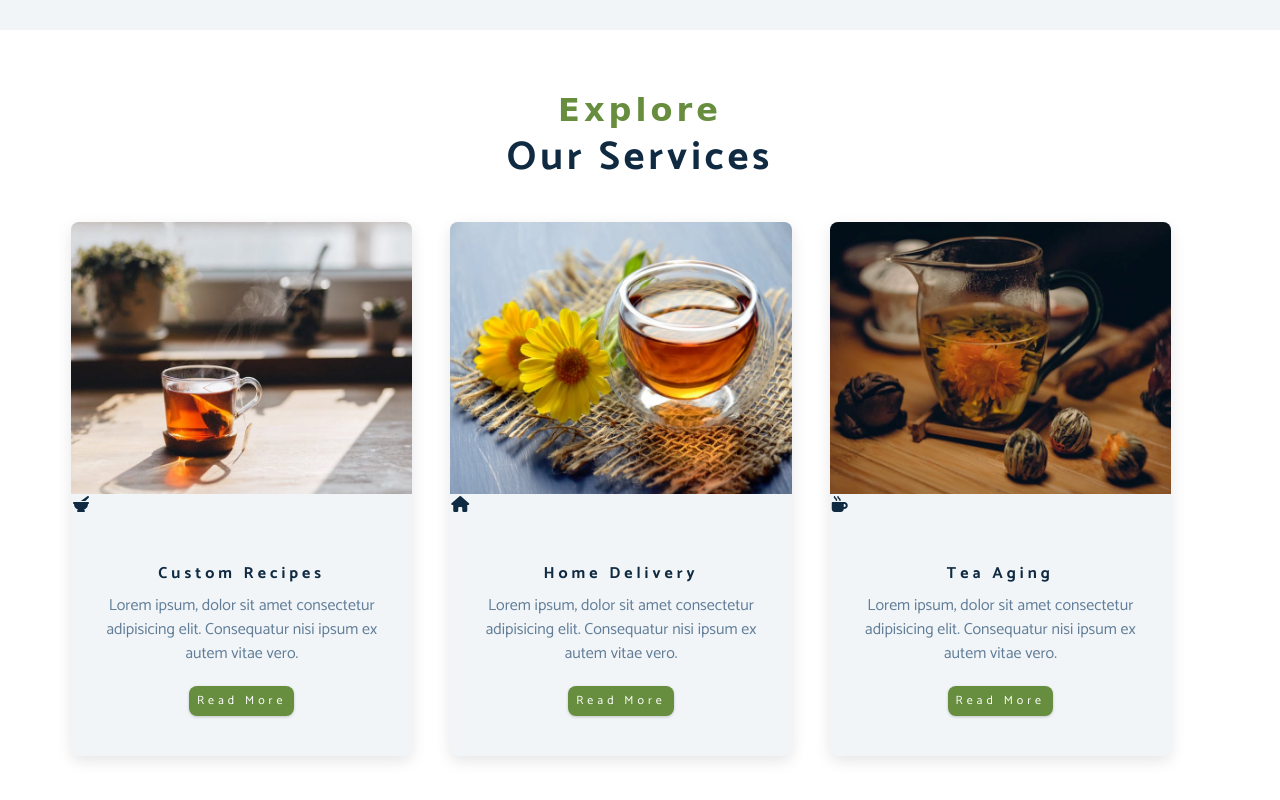
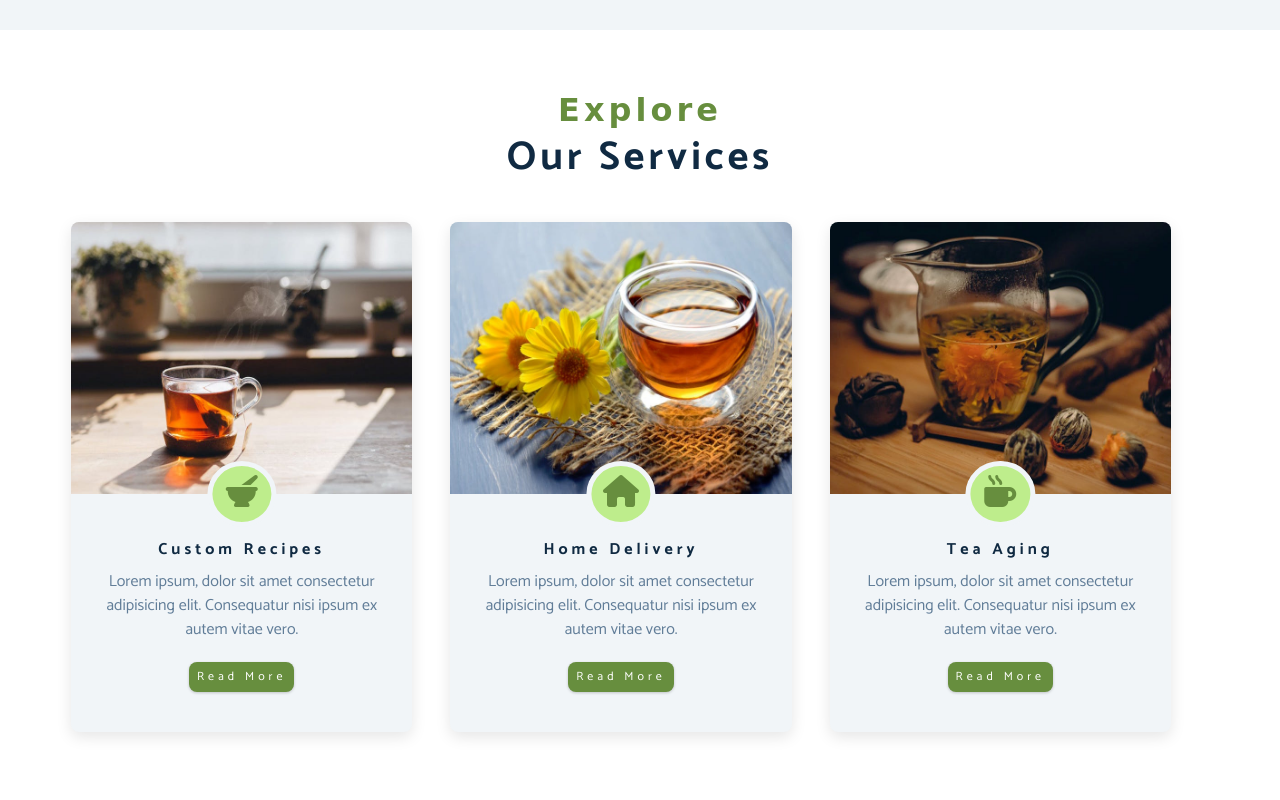
Before and after one commit to mggzmn/tea_station_project, a plain HTML site: page index.html in a window 1280 px wide. Shown: the part 2091-2891 px from the top of the page. Drawn offline with Linux system fonts and the light colour scheme; a web font is replaced by a local one.

Commit message:
Icon services

```diff
--- a/css/styles.css
+++ b/css/styles.css
@@ -347,7 +347,7 @@ services
   color: var(--clr-grey-5);
   margin: 0 auto;
 }
-.service-btn{
+.service-btn {
   font-size: 0.75rem;
   text-transform: capitalize;
   padding: 0.375rem 0.5rem;
@@ -355,16 +355,31 @@ services
   font-weight: 400;
   margin-top: 1.25rem;
 }
-@media screen and (min-width:768px){
-  .service-card{
+@media screen and (min-width: 768px) {
+  .service-card {
     float: left;
     width: 45%;
     margin-right: 5%;
   }
 }
-@media screen and (min-width:992px){
-  .service-card{
+@media screen and (min-width: 992px) {
+  .service-card {
     width: 30%;
     margin-right: 3.333%;
   }
 }
+.service-img-container {
+  position: relative;
+}
+.service-icon {
+  position: absolute;
+  left: 50%;
+  bottom: 0;
+  font-size: 2rem;
+  color: var(--clr-primary);
+  background: var(--clr-primary-light);
+  padding: 0.25rem 0.6rem;
+  border-radius: 50%;
+  transform: translate(-50%,50%);
+  border: .37rem solid var(--clr-grey-10);
+}
```
